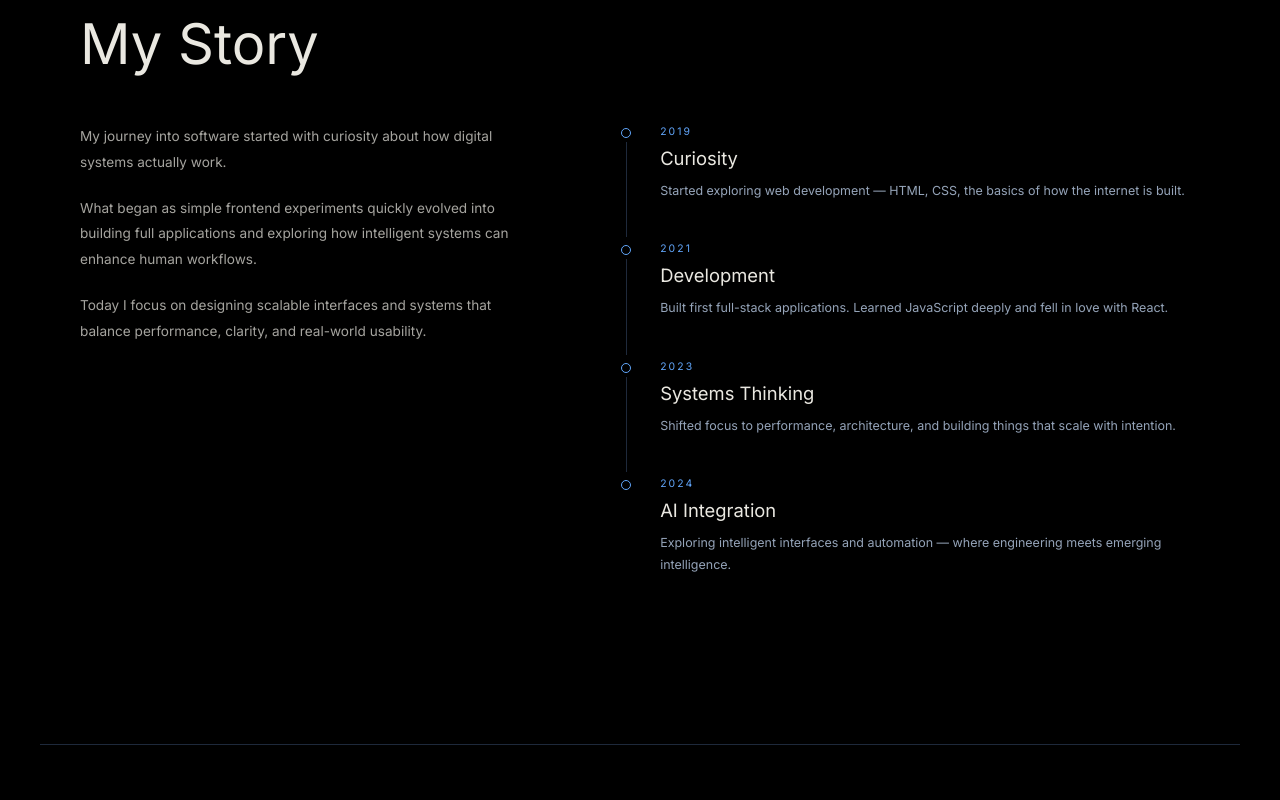
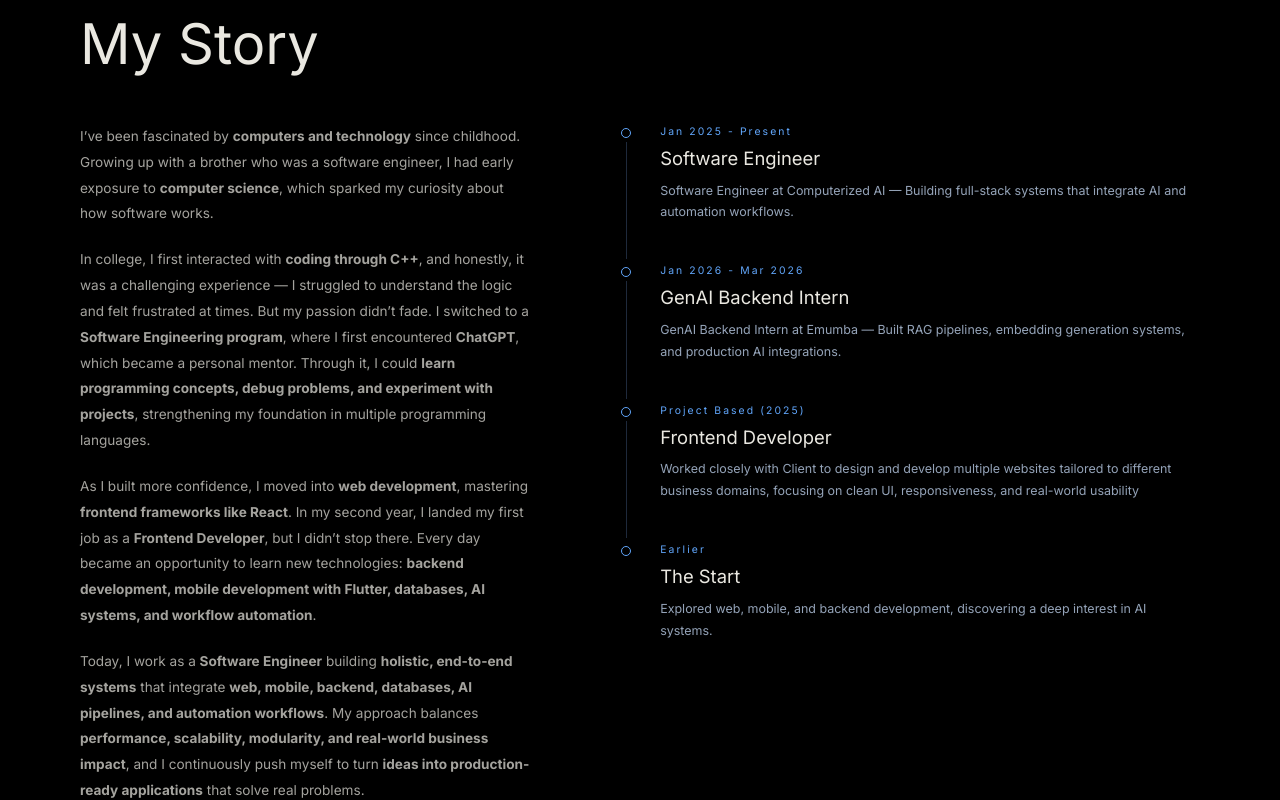
Before and after one commit to iNoumanMalik/nouman-dev, a React (Vite) app: page /about in a window 1280 px wide. Shown: the part 800-1600 px from the top of the page. Built offline with nearby package versions, Linux system fonts and the light colour scheme; no server answers.

Commit message:
updated my info in about me page and techstack

```diff
--- a/src/components/TechStack.tsx
+++ b/src/components/TechStack.tsx
@@ -8,66 +8,66 @@ const stackData = [
     title: "Frontend Architecture",
     icon: <Zap size={24} />,
     accent: "blue",
-    description: "Building modern, responsive, and performant user interfaces with state-of-the-art libraries.",
-    skills: ["React.js", "Next.js", "TypeScript", "Tailwind CSS", "Zustand", "Framer Motion"],
+    description: "Building modern, cross-platform user interfaces for web and mobile with state-of-the-art frameworks.",
+    skills: ["React.js", "Flutter", "Next.js", "TypeScript", "Tailwind CSS", "Zustand"],
     details: [
       { name: "React Ecosystem", level: 98 },
+      { name: "Flutter/Mobile", level: 90 },
       { name: "Performance Optimization", level: 92 },
-      { name: "Animation & Interaction", level: 95 },
     ],
-    className: "md:col-span-2", // Full width on medium screens
+    className: "md:col-span-2",
   },
   {
     title: "AI & Intelligence",
     icon: <Brain size={24} />,
     accent: "pink",
-    description: "Integrating LLMs and building autonomous agents that can see, hear, and interact.",
-    skills: ["OpenAI API", "LangChain", "Vector DBs", "Voice Agents", "RAG Pipelines"],
+    description: "Integrating LLMs, building RAG pipelines, and automating workflows with n8n.",
+    skills: ["OpenAI API", "RAG Pipelines", "Vector DBs (FAISS)", "n8n Workflows", "LangChain"],
     details: [
-      { name: "LLM Integration", level: 90 },
-      { name: "Agentic Workflows", level: 85 },
-      { name: "AI/Voice Interfaces", level: 88 },
+      { name: "AI Integration", level: 95 },
+      { name: "Workflow Automation", level: 92 },
+      { name: "Vector Search", level: 88 },
     ],
-    className: "md:col-span-1", // Compact
+    className: "md:col-span-1",
   },
   {
     title: "Backend Services",
     icon: <Server size={24} />,
     accent: "blue",
-    description: "Developing robust, scalable RESTful APIs and microservices architectures.",
-    skills: ["Node.js", "Express", "NestJS", "JWT Auth", "System Design"],
+    description: "Developing robust, scalable APIs and modular backends with Python and NestJS.",
+    skills: ["Python", "NestJS", "FastAPI", "Node.js", "Microservices", "System Design"],
     details: [
-      { name: "API Architecture", level: 94 },
-      { name: "Security & Auth", level: 90 },
-      { name: "Severless Functions", level: 85 },
+      { name: "API Architecture", level: 96 },
+      { name: "Backend Logic", level: 94 },
+      { name: "Modular Design", level: 92 },
     ],
-    className: "md:col-span-1", // Compact
+    className: "md:col-span-1",
   },
   {
     title: "Data Layer",
     icon: <Database size={24} />,
     accent: "blue",
-    description: "Architecting efficient data schemas for relational and NoSQL stores.",
-    skills: ["PostgreSQL", "MongoDB", "Prisma", "Redis", "Firebase"],
+    description: "Architecting efficient schemas for relational databases and advanced ORM design.",
+    skills: ["PostgreSQL", "SQLite", "MySQL", "SQLAlchemy", "MySQL", "Prisma"],
     details: [
-      { name: "Schema Design", level: 88 },
-      { name: "Query Optimization", level: 85 },
-      { name: "Real-time Data", level: 90 },
+      { name: "Schema Design", level: 94 },
+      { name: "ORM Logic", level: 92 },
+      { name: "Query Optimization", level: 88 },
     ],
-    className: "md:col-span-1", // Compact
+    className: "md:col-span-1",
   },
   {
     title: "DevOps & Cloud",
     icon: <Cloud size={24} />,
     accent: "blue",
-    description: "Automating deployment pipelines and managing cloud infrastructure.",
-    skills: ["Docker", "AWS", "Vercel", "CI/CD", "Git"],
+    description: "Automating deployment pipelines and containerizing applications with Docker.",
+    skills: ["Docker", "Docker Compose", "CI/CD", "Git", "GitHub", "AWS"],
     details: [
-      { name: "CI/CD Pipelines", level: 88 },
-      { name: "Cloud Infrastructure", level: 82 },
-      { name: "Containerization", level: 85 },
+      { name: "Containerization", level: 90 },
+      { name: "Deployment Flow", level: 88 },
+      { name: "Version Control", level: 95 },
     ],
-    className: "md:col-span-1", // Compact
+    className: "md:col-span-1",
   },
 ];
 
--- a/src/pages/About.tsx
+++ b/src/pages/About.tsx
@@ -26,24 +26,24 @@ function useInView(threshold = 0.15) {
 /* ─── Timeline data ─── */
 const timeline = [
   {
-    year: "2019",
-    label: "Curiosity",
-    desc: "Started exploring web development — HTML, CSS, the basics of how the internet is built.",
+    year: "Jan 2025 - Present",
+    label: "Software Engineer",
+    desc: "Software Engineer at Computerized AI — Building full-stack systems that integrate AI and automation workflows.",
   },
   {
-    year: "2021",
-    label: "Development",
-    desc: "Built first full-stack applications. Learned JavaScript deeply and fell in love with React.",
+    year: "Jan 2026 - Mar 2026",
+    label: "GenAI Backend Intern",
+    desc: "GenAI Backend Intern at Emumba — Built RAG pipelines, embedding generation systems, and production AI integrations.",
   },
   {
-    year: "2023",
-    label: "Systems Thinking",
-    desc: "Shifted focus to performance, architecture, and building things that scale with intention.",
+    year: "Project Based (2025)",
+    label: "Frontend Developer",
+    desc: "Worked closely with Client to design and develop multiple websites tailored to different business domains, focusing on clean UI, responsiveness, and real-world usability",
   },
   {
-    year: "2024",
-    label: "AI Integration",
-    desc: "Exploring intelligent interfaces and automation — where engineering meets emerging intelligence.",
+    year: "Earlier",
+    label: "The Start",
+    desc: "Explored web, mobile, and backend development, discovering a deep interest in AI systems.",
   },
 ];
 
@@ -268,17 +268,18 @@ const About = () => {
               <span className="ab-accent-text">Architect</span>
             </h1>
             <p className="ab-hero-sub">
-              Software Engineer focused on building intelligent,
+              I build scalable applications and AI-powered systems
               <br />
-              high-performance web systems.
+              that span web, mobile, backend, and automation.
             </p>
             <p className="ab-hero-body">
-              I design and build modern web applications where performance,
-              clarity, and intelligent automation meet.
+              I specialize in integrating modern tech like React, Flutter,
+              Python (FASTApi), and NestJS, focusing on clean code and
+              maintainable architecture.
             </p>
             <p className="ab-hero-body">
-              My focus lies at the intersection of frontend engineering,
-              scalable systems, and emerging AI technologies.
+              Turning complex problems into reliable, production-ready software
+              is what drives me every day.
             </p>
             <div className="ab-hero-line" />
           </div>
@@ -295,17 +296,54 @@ const About = () => {
         <div className="ab-story-grid">
           <div className="ab-story-text">
             <p>
-              My journey into software started with curiosity about how
-              digital systems actually work.
+              I’ve been fascinated by <strong>computers and technology</strong>{" "}
+              since childhood. Growing up with a brother who was a software
+              engineer, I had early exposure to{" "}
+              <strong>computer science</strong>, which sparked my curiosity
+              about how software works.
             </p>
             <p>
-              What began as simple frontend experiments quickly evolved into
-              building full applications and exploring how intelligent systems
-              can enhance human workflows.
+              In college, I first interacted with{" "}
+              <strong>coding through C++</strong>, and honestly, it was a
+              challenging experience — I struggled to understand the logic and
+              felt frustrated at times. But my passion didn’t fade. I switched
+              to a <strong>Software Engineering program</strong>, where I first
+              encountered <strong>ChatGPT</strong>, which became a personal
+              mentor. Through it, I could{" "}
+              <strong>
+                learn programming concepts, debug problems, and experiment with
+                projects
+              </strong>
+              , strengthening my foundation in multiple programming languages.
             </p>
             <p>
-              Today I focus on designing scalable interfaces and systems that
-              balance performance, clarity, and real-world usability.
+              As I built more confidence, I moved into{" "}
+              <strong>web development</strong>, mastering{" "}
+              <strong>frontend frameworks like React</strong>. In my second
+              year, I landed my first job as a{" "}
+              <strong>Frontend Developer</strong>, but I didn’t stop there.
+              Every day became an opportunity to learn new technologies:{" "}
+              <strong>
+                backend development, mobile development with Flutter, databases,
+                AI systems, and workflow automation
+              </strong>
+              .
+            </p>
+            <p>
+              Today, I work as a <strong>Software Engineer</strong> building{" "}
+              <strong>holistic, end-to-end systems</strong> that integrate{" "}
+              <strong>
+                web, mobile, backend, databases, AI pipelines, and automation
+                workflows
+              </strong>
+              . My approach balances{" "}
+              <strong>
+                performance, scalability, modularity, and real-world business
+                impact
+              </strong>
+              , and I continuously push myself to turn{" "}
+              <strong>ideas into production-ready applications</strong> that
+              solve real problems.
             </p>
           </div>
           <div className="ab-timeline">
@@ -375,8 +413,8 @@ const About = () => {
               they simply work, adapt, and scale naturally.
             </p>
             <p>
-              My goal is to design software that is not only functional but
-              also resilient, maintainable, and future-ready.
+              My goal is to design software that is not only functional but also
+              resilient, maintainable, and future-ready.
             </p>
           </div>
           <div className="ab-philos-bg-text" aria-hidden>
@@ -433,7 +471,7 @@ const About = () => {
           </h2>
           <p className="ab-cta-body">
             If you're working on an interesting project or need help building
-            intelligent web systems, I'd love to connect.
+            intelligent software systems, I'd love to connect.
           </p>
           <div className="ab-cta-btns">
             <a href="/#projects" className="ab-btn ab-btn--primary">
@@ -443,9 +481,15 @@ const About = () => {
               href="mailto:inoumanmalik@outlook.com"
               className="ab-btn ab-btn--ghost"
             >
-              Contact Me
+              Email Me
             </a>
           </div>
+          <p
+            className="ab-cta-body"
+            style={{ marginTop: "-1.5rem", opacity: 0.6, fontSize: "0.75rem" }}
+          >
+            Call: +92 314 4221693 | GitHub: iNoumanMalik
+          </p>
           <div className="ab-cta-decoration" aria-hidden>
             {"// let's work = () => greatThings();"}
           </div>
```
